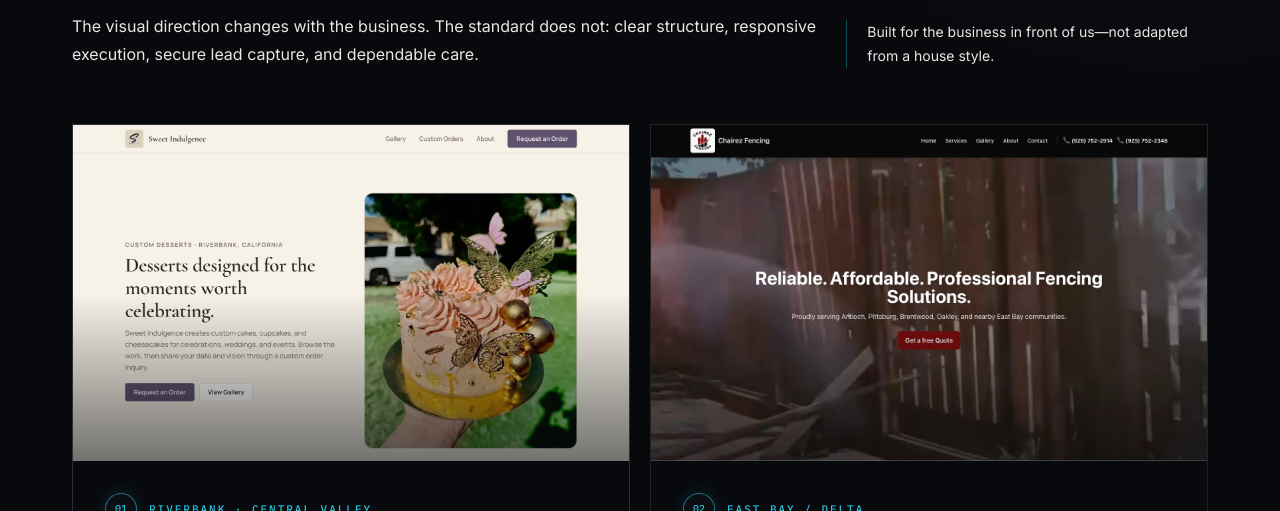
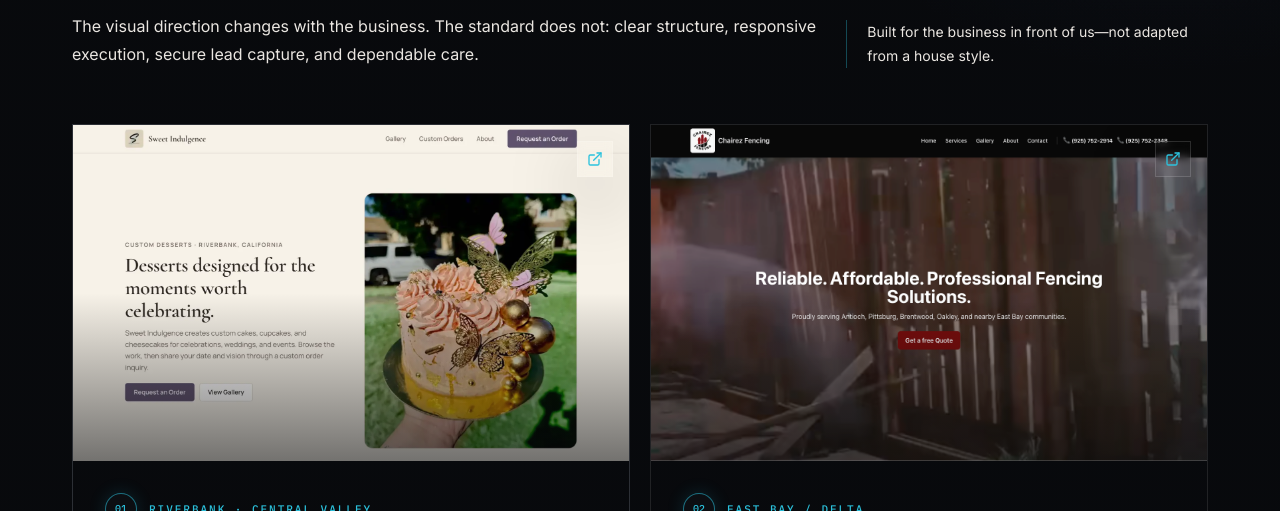
Before and after one commit to mcphe103/mdw-site, a Next.js app: page / in a window 1280 px wide. Shown: the part 2120-2631 px from the top of the page. Built offline with nearby package versions, Linux system fonts and the light colour scheme; no server answers.

Commit message:
feat: link portfolio images to live sites

```diff
--- a/components/sections/Homepage.tsx
+++ b/components/sections/Homepage.tsx
@@ -223,16 +223,25 @@ function ProjectCard({
         featured ? "border-base-cyan/18" : "border-white/10"
       }`}
     >
-      <div className="relative min-h-[18rem] overflow-hidden bg-base-bg sm:min-h-[21rem]">
+      <Link
+        href={link}
+        target="_blank"
+        rel="noopener noreferrer"
+        aria-label={`View the ${title} live website`}
+        className="group/image relative block min-h-[18rem] overflow-hidden bg-base-bg focus-visible:outline-none focus-visible:ring-2 focus-visible:ring-inset focus-visible:ring-base-cyan/70 sm:min-h-[21rem]"
+      >
         <Image
           src={image}
           alt={imageAlt}
           fill
           sizes="(min-width: 1024px) 50vw, 100vw"
-          className={`object-cover ${imagePosition}`}
+          className={`object-cover transition-transform duration-500 ease-out group-hover/image:scale-[1.015] ${imagePosition}`}
         />
-        <div className="pointer-events-none absolute inset-0 bg-gradient-to-t from-base-bg/55 via-transparent to-transparent" />
-      </div>
+        <div className="pointer-events-none absolute inset-0 bg-gradient-to-t from-base-bg/55 via-transparent to-transparent transition-colors group-hover/image:from-base-bg/45" />
+        <span className="pointer-events-none absolute right-4 top-4 grid h-9 w-9 place-items-center border border-white/15 bg-base-bg/78 text-base-cyan shadow-elevation backdrop-blur-sm transition-colors group-hover/image:border-base-cyan/45 group-hover/image:bg-base-bg/90">
+          <ExternalLink className="h-4 w-4" aria-hidden="true" />
+        </span>
+      </Link>
       <div className="flex flex-1 flex-col p-6 sm:p-8">
         <div className="flex items-center gap-3">
           <NumberBadge value={index} size="compact" />
```
